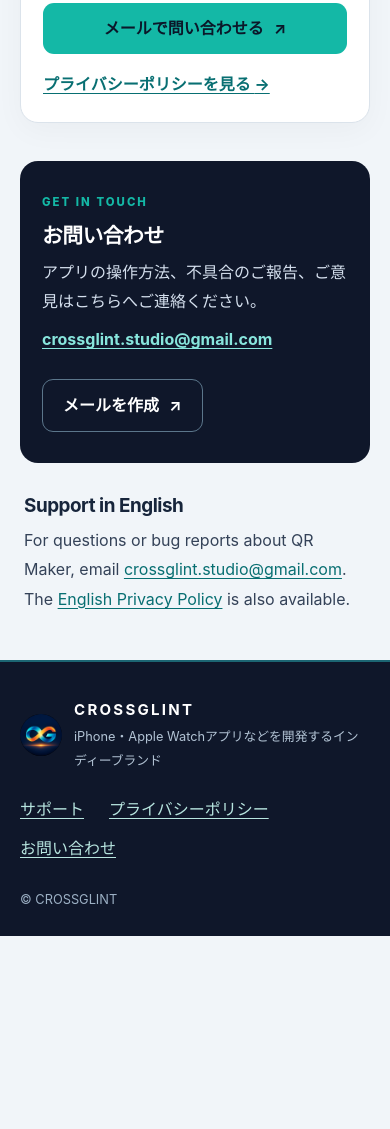
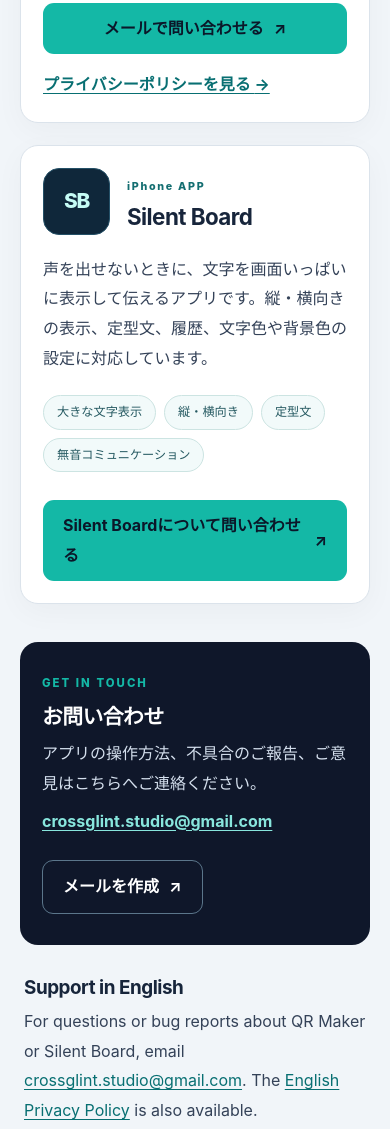
Before and after one commit to y-ji/crossglint-support, a plain HTML site: page index.html in a window 390 px wide. Shown: the part 1068-2197 px from the top of the page. Before the commit the page ends 2004 px from the top, so only its background shows below. Drawn offline with Linux system fonts and the light colour scheme.

Commit message:
feat: CROSSGLINTサポートサイトにSilent Boardの案内を追加 (#4)
* feat: list Silent Board with contact link on shared CROSSGLINT support website

* style: space multiple app-support cards consistently across viewport sizes

* docs: record Silent Board as a supported app on shared CROSSGLINT site

* test: verify stacked QR Maker and Silent Board cards at mobile and desktop viewports

```diff
--- a/index.html
+++ b/index.html
@@ -60,6 +60,22 @@
         <a class="text-link" href="privacy.html">プライバシーポリシーを見る <span aria-hidden="true">→</span></a>
       </div>
     </article>
+    <article class="product-card" aria-labelledby="silentboard-name">
+      <div class="product-heading">
+        <div class="product-initial" aria-hidden="true">SB</div>
+        <div>
+          <span class="product-label">iPhone APP</span>
+          <h3 id="silentboard-name">Silent Board</h3>
+        </div>
+      </div>
+      <p>声を出せないときに、文字を画面いっぱいに表示して伝えるアプリです。縦・横向きの表示、定型文、履歴、文字色や背景色の設定に対応しています。</p>
+      <div class="feature-tags" aria-label="主な機能">
+        <span>大きな文字表示</span><span>縦・横向き</span><span>定型文</span><span>無音コミュニケーション</span>
+      </div>
+      <div class="product-actions">
+        <a class="button-primary" href="mailto:crossglint.studio@gmail.com?subject=Silent%20Board%20Support">Silent Boardについて問い合わせる <span aria-hidden="true">↗</span></a>
+      </div>
+    </article>
   </section>
 
   <section class="contact-panel" aria-labelledby="contact-heading">
@@ -74,7 +90,7 @@
 
   <section class="english-note" lang="en" aria-labelledby="english-heading">
     <h2 id="english-heading">Support in English</h2>
-    <p>For questions or bug reports about QR Maker, email <a href="mailto:crossglint.studio@gmail.com">crossglint.studio@gmail.com</a>. The <a href="privacy.html#english">English Privacy Policy</a> is also available.</p>
+    <p>For questions or bug reports about QR Maker or Silent Board, email <a href="mailto:crossglint.studio@gmail.com">crossglint.studio@gmail.com</a>. The <a href="privacy.html#english">English Privacy Policy</a> is also available.</p>
   </section>
 </main>
 <footer class="site-footer">
--- a/style.css
+++ b/style.css
@@ -56,6 +56,7 @@ p { margin-bottom: 1em; }
 .section-heading { margin-bottom: 18px; }
 .section-heading h2 { margin-bottom: 0; }
 .product-card { background: white; border-radius: var(--radius); border: 1px solid var(--line); padding: clamp(22px, 4vw, 38px); box-shadow: 0 8px 30px rgba(15,23,42,.035); }
+.product-card + .product-card { margin-top: 22px; }
 .product-heading { display: flex; align-items: center; gap: 17px; margin-bottom: 20px; }
 .product-initial { width: 67px; height: 67px; flex: 0 0 67px; display: grid; place-items: center; border-radius: 16px; background: #0f273a; color: #c5fcf5; font-weight: 800; font-size: 1.3rem; letter-spacing: -.06em; border: 1px solid #245067; }
 .product-label { color: #146e71; font-size: .67rem; letter-spacing: .16em; font-weight: 800; }
```
Also changed, not shown: 2 other files.
